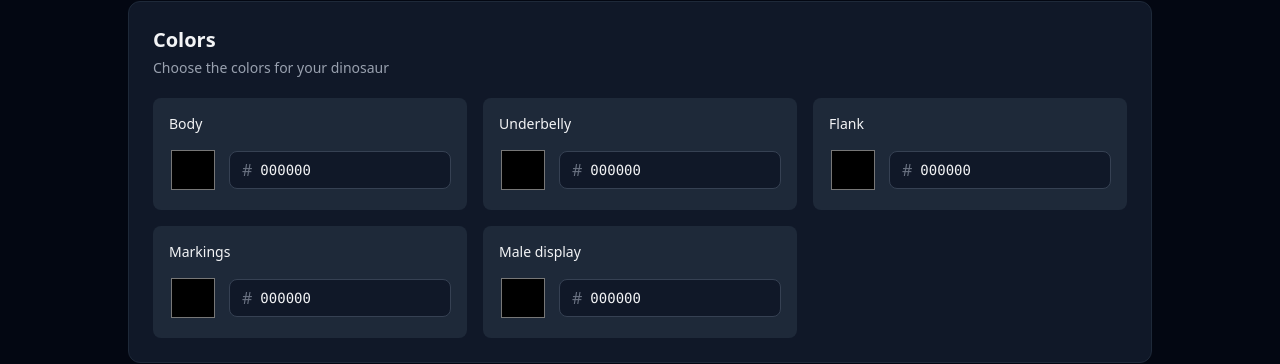
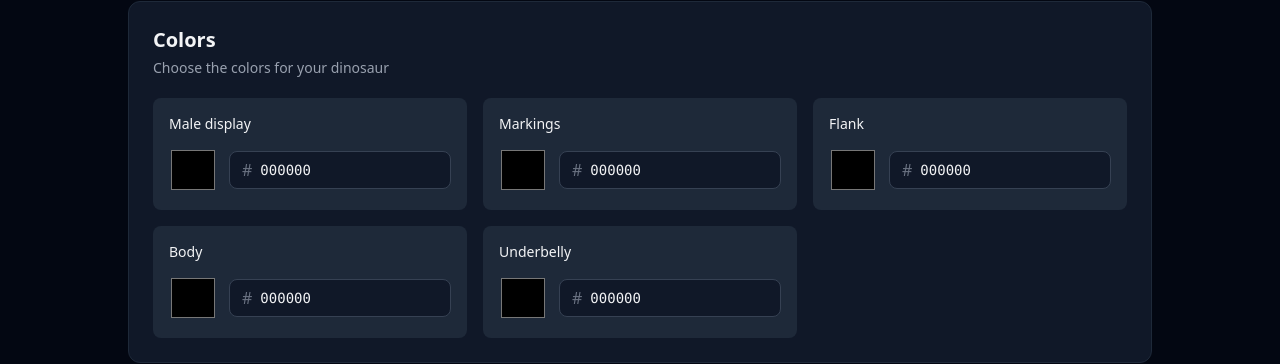
Before and after one commit to Putnjiek/the-isle-skin-code-generator, an Angular app: page / in a window 1280 px wide. Shown: the part 331-695 px from the top of the page. Built offline with nearby package versions, Linux system fonts and the light colour scheme.

Commit message:
reordered colros

```diff
--- a/src/app/pages/skin-editor/skin-editor.ts
+++ b/src/app/pages/skin-editor/skin-editor.ts
@@ -40,12 +40,15 @@ export class SkinEditor {
    */
   colors = computed<IColorPicker[]>(() => {
     const { colors } = this.selectedPattern();
-    console.log("colors", colors);
 
-    const values = [
-      emptyColorPicker("body", "Body", colors.body || emptyColor),
-      emptyColorPicker("underbelly", "Underbelly", colors.underbelly || emptyColor),
-    ];
+    const values = [];
+
+    if (isColors3(colors)) {
+      values.push(
+        emptyColorPicker("maleDisplay", "Male display", colors.maleDisplay || emptyColor),
+        emptyColorPicker("markings", "Markings", colors.markings || emptyColor)
+      );
+    }
 
     if (isColors2(colors)) {
       values.push(
@@ -53,12 +56,10 @@ export class SkinEditor {
       );
     }
 
-    if (isColors3(colors)) {
-      values.push(
-        emptyColorPicker("markings", "Markings", colors.markings || emptyColor),
-        emptyColorPicker("maleDisplay", "Male display", colors.maleDisplay || emptyColor)
-      );
-    }
+    values.push(
+      emptyColorPicker("body", "Body", colors.body || emptyColor),
+      emptyColorPicker("underbelly", "Underbelly", colors.underbelly || emptyColor),
+    );
 
     if (isColors4(colors)) {
       values.push(
```
